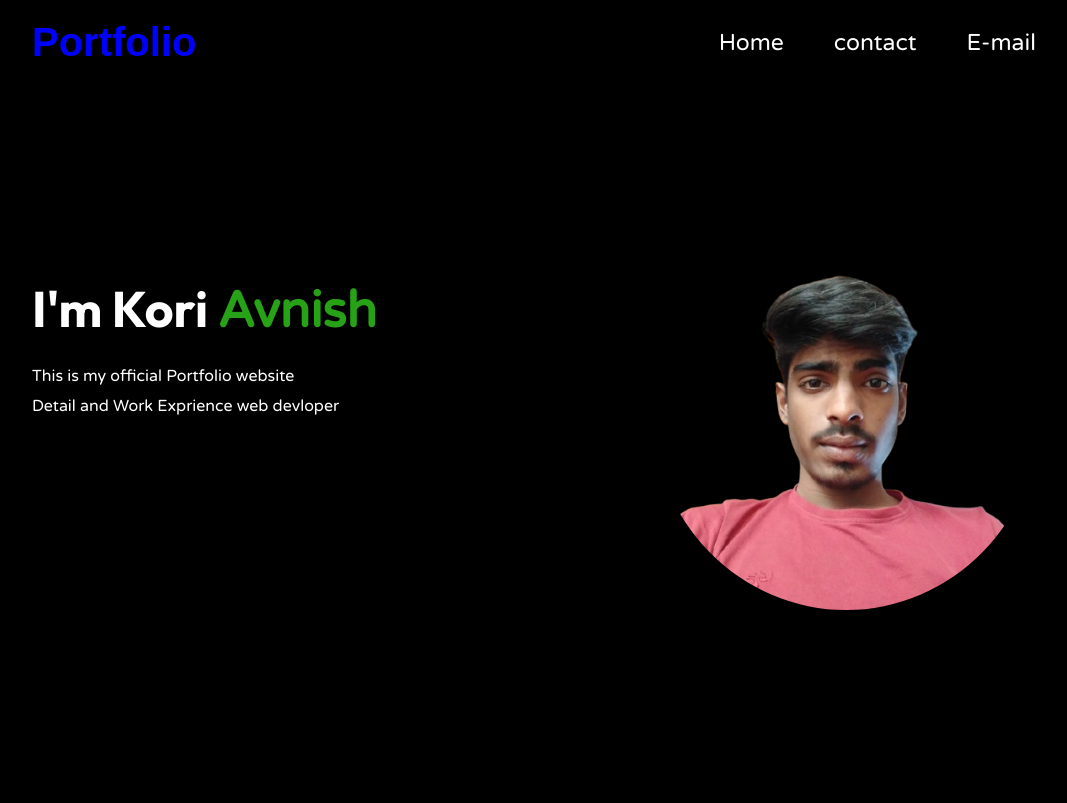
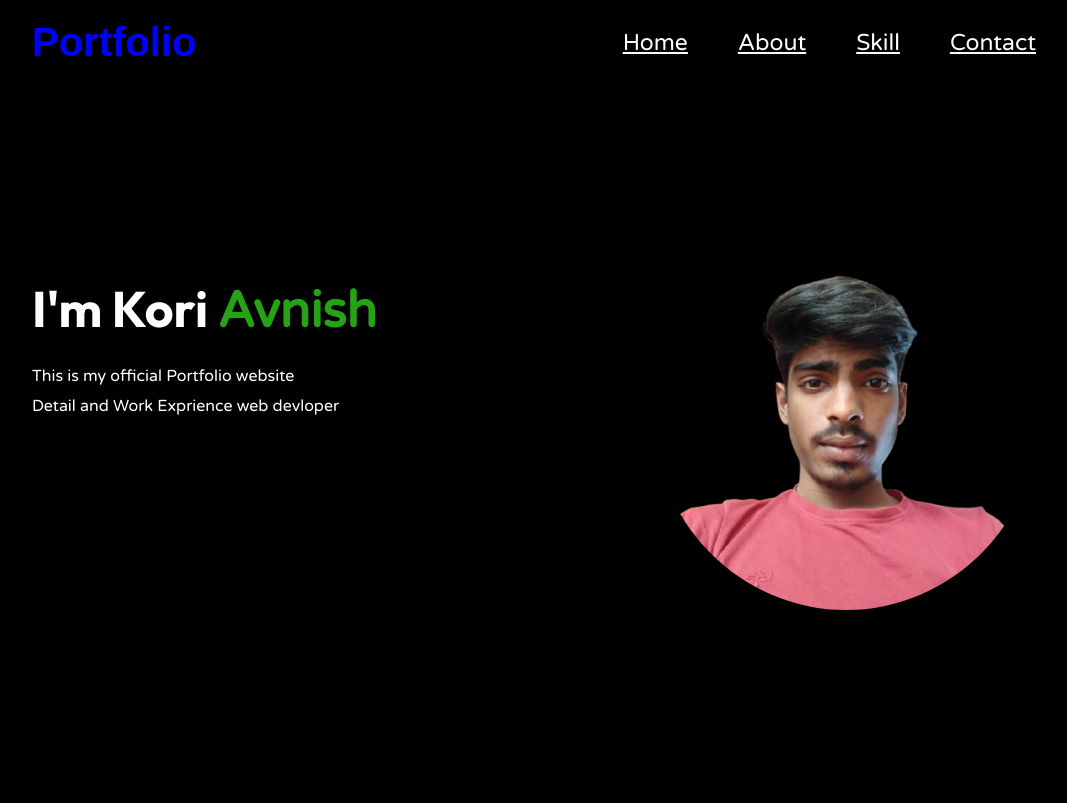
Before and after one commit to AvnishKori/portfolio, a plain HTML site: page index.html in a window 1280 px wide. Shown: the top 803 px of the page, without its empty margins (96-1163 px from the left). Drawn offline with Linux system fonts and the light colour scheme; a web font is replaced by a local one.

Commit message:
Update index.html

```diff
--- a/index.html
+++ b/index.html
@@ -23,13 +23,14 @@
         </div>
 
         <ul>
-          <li>Home</li>
+          <li> <a href="#hero" >Home</a></li>
           <li>
            </i>
-            contact
+            <a href="#about">About</a>
           </li>
+          <li><a href="#skills">Skill</a></li>
           <li>
-           E-mail
+          <a href="#container ">Contact</a>
           </li>
         </ul>
 
```
